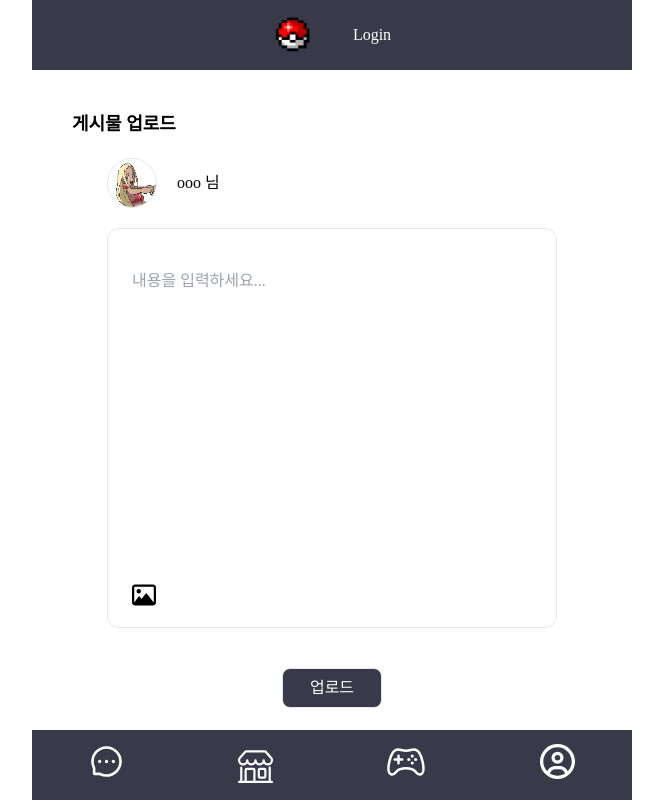
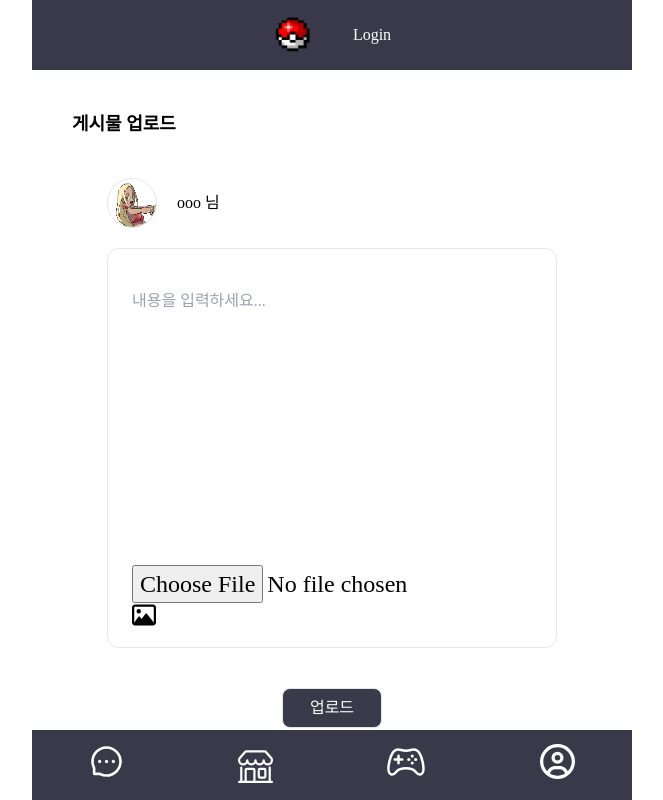
Before and after one commit to A7-Pachirisu/pokeGotchi, a Next.js app: page /upload in a window 1280 px wide. Shown: the whole page, without its empty margins (308-971 px from the left). Built offline with nearby package versions, Linux system fonts and the light colour scheme; a web font is replaced by a local one.

Commit message:
Chore: 업로드 페이지 이동 Link 설정

```diff
--- a/src/app/(providers)/(root)/(community)/sns/page.tsx
+++ b/src/app/(providers)/(root)/(community)/sns/page.tsx
@@ -1,6 +1,8 @@
 import React from 'react';
 import RankItem from './_components/RankItem';
 import PostItem from './_components/PostItem';
+import Link from 'next/link';
+import { FaPencil } from 'react-icons/fa6';
 
 function page() {
   return (
@@ -10,7 +12,12 @@ function page() {
         <RankItem />
       </header>
       <main className="mt-16">
-        <h1 className="ml-10 text-lg font-semibold">자랑하기</h1>
+        <div className="mr-[70px] mt-2 flex justify-between text-xl">
+          <h1 className="ml-10 text-lg font-semibold">자랑하기</h1>
+          <Link href="/upload">
+            <FaPencil />
+          </Link>
+        </div>
         <PostItem />
       </main>
     </div>
--- a/src/app/(providers)/(root)/(community)/upload/_components/FormCard.tsx
+++ b/src/app/(providers)/(root)/(community)/upload/_components/FormCard.tsx
@@ -1,11 +1,11 @@
-import React from 'react';
+import React, { ChangeEvent, useRef } from 'react';
 import profile1 from '../../../../../../assets/random profile1.png';
 import Image from 'next/image';
 import { FaRegImage } from 'react-icons/fa6';
 
 const FormCard = () => {
   return (
-    <div className="mt-5 flex w-full flex-col items-center">
+    <div className="mt-10 flex w-full flex-col items-center">
       <div className="mb-5 flex w-[450px] items-center">
         <Image src={profile1} alt="profileImg" className="h-[50px] w-[50px] rounded-full border" />
         <p className="ml-5">ooo 님</p>
@@ -13,7 +13,8 @@ const FormCard = () => {
       <main className="flex h-[400px] w-[450px] flex-col items-center justify-between rounded-xl border">
         <textarea placeholder="내용을 입력하세요..." className="mt-5 h-[200px] w-[420px] resize-none pl-[10px] pt-5" />
         <div className="mb-5 ml-5 w-[420px] text-2xl">
-          <FaRegImage />
+          <input type="file" />
+          <FaRegImage style={{ cursor: 'pointer', fontSize: '24px' }} />
         </div>
       </main>
     </div>
```
